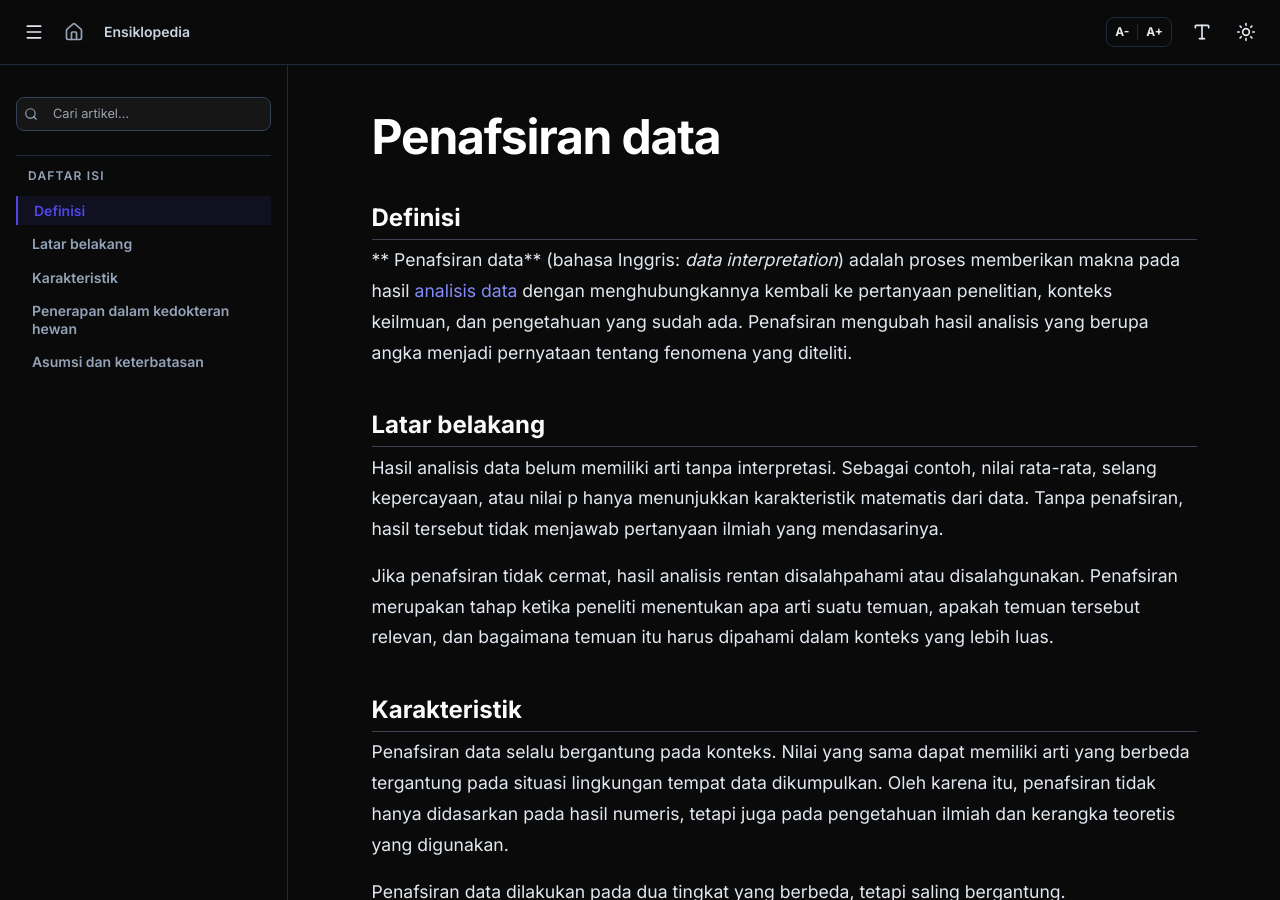
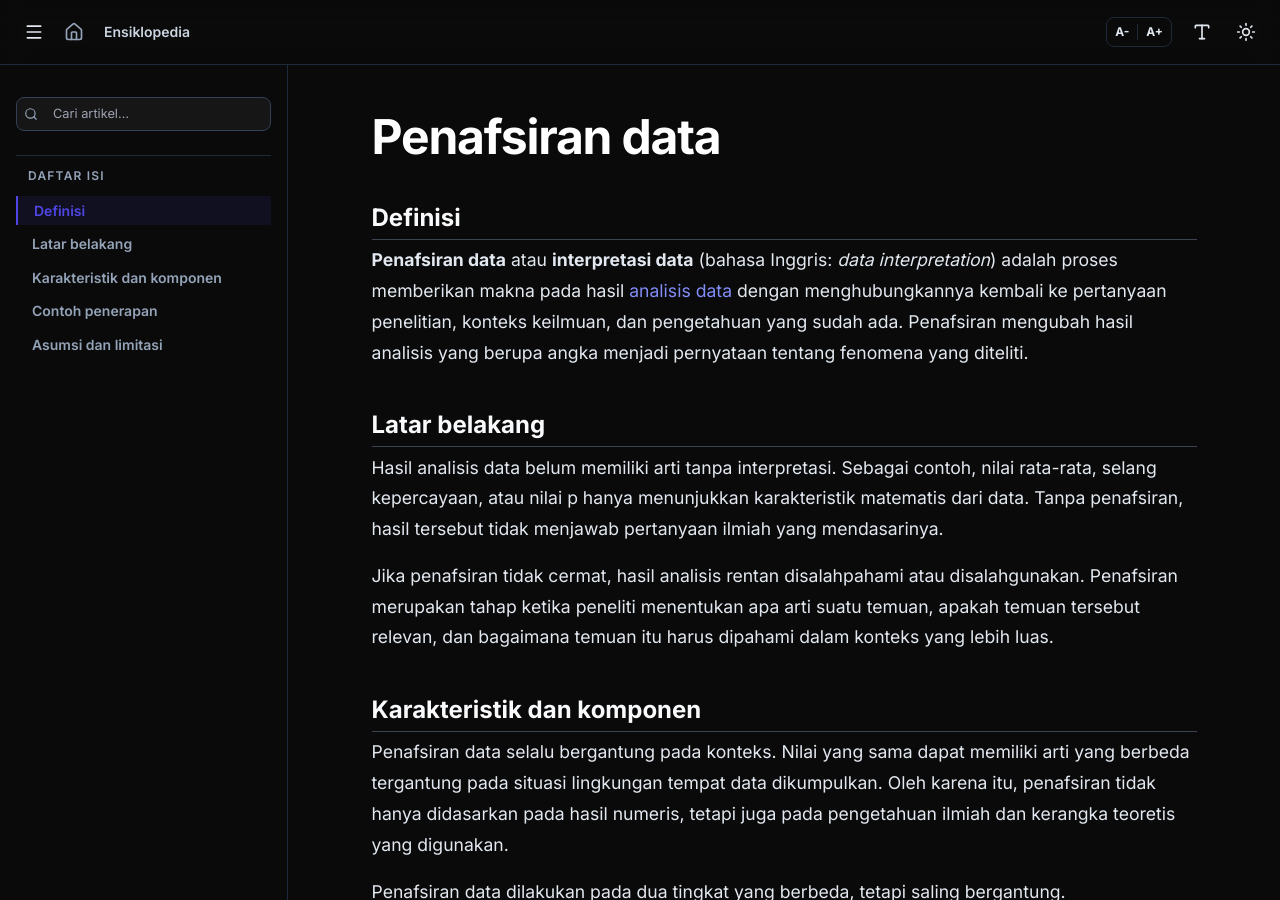
Before and after one commit to rianhs/ensiklopedia, a Jekyll site: the page built from artikel/penafsiran-data.md, in a window 1280 px wide and 900 px high. Built offline with Jekyll 4.4.1, drawn with Linux system fonts in a browser that asks for light colours; nearby versions of some CDN libraries; some web fonts are replaced; some of the changed text lies outside the part shown.

Commit message:
Revise terminology and sections in data interpretation document
Updated the terminology and structure of the document to improve clarity and consistency in the discussion of data interpretation.

```diff
--- a/artikel/penafsiran-data.md
+++ b/artikel/penafsiran-data.md
@@ -4,7 +4,7 @@ title: "Penafsiran data"
 ---
 ## Definisi
 
-** Penafsiran data**  (bahasa Inggris: *data interpretation*) adalah proses memberikan makna pada hasil [analisis data](analisis-data.md) dengan menghubungkannya kembali ke pertanyaan penelitian, konteks keilmuan, dan pengetahuan yang sudah ada. Penafsiran mengubah hasil analisis yang berupa angka menjadi pernyataan tentang fenomena yang diteliti.
+**Penafsiran data** atau **interpretasi data** (bahasa Inggris: *data interpretation*) adalah proses memberikan makna pada hasil [analisis data](analisis-data.md) dengan menghubungkannya kembali ke pertanyaan penelitian, konteks keilmuan, dan pengetahuan yang sudah ada. Penafsiran mengubah hasil analisis yang berupa angka menjadi pernyataan tentang fenomena yang diteliti.
 
 ## Latar belakang
 
@@ -13,7 +13,7 @@ Hasil analisis data belum memiliki arti tanpa interpretasi. Sebagai contoh, nila
 Jika penafsiran tidak cermat, hasil analisis rentan disalahpahami atau disalahgunakan. Penafsiran merupakan tahap ketika peneliti menentukan apa arti suatu temuan, apakah temuan tersebut relevan, dan bagaimana temuan itu harus dipahami dalam konteks yang lebih luas.
 
 
-## Karakteristik
+## Karakteristik dan komponen
 
 Penafsiran data selalu bergantung pada konteks. Nilai yang sama dapat memiliki arti yang berbeda tergantung pada situasi lingkungan tempat data dikumpulkan. Oleh karena itu, penafsiran tidak hanya didasarkan pada hasil numeris, tetapi juga pada pengetahuan ilmiah dan kerangka teoretis yang digunakan.
 
@@ -28,13 +28,13 @@ Tingkat kedua adalah penafsiran substantif, yaitu menghubungkan temuan statistik
 
 Dua konsep yang sering dicampuradukkan dalam penafsiran adalah signifikansi statistika dan signifikansi praktis. Signifikansi statistika hanya menyatakan bahwa suatu perbedaan atau hubungan kemungkinan kecil terjadi karena kebetulan. Ia tidak menyatakan apapun tentang besarnya perbedaan atau apakah perbedaan itu penting dalam praktik di dunia nyata. Sebuah perbedaan dapat signifikan secara statistika tetapi terlalu kecil untuk memiliki dampak nyata nyata, terutama ketika jumlah sampelnya sangat besar. Sebaliknya, perbedaan yang besar secara praktis dapat gagal mencapai signifikansi statistika jika sampelnya terlalu kecil.
 
-## Penerapan dalam kedokteran hewan
+## Contoh penerapan
 
 Seorang dokter hewan peneliti ingin mengetahui apakah formulasi pakan baru dapat meningkatkan produksi susu pada sapi perah. Setelah melakukan analisis data, ia menemukan bahwa sapi yang diberi pakan baru mengalami peningkatan rata-rata produksi susu sebesar 0,2 liter per hari dibandingkan kelompok kontrol, dengan hasil uji statistika menunjukkan nilai p = 0,03.
 
 Pada tahap penafsiran, peneliti tersebut mengakui bahwa secara statistika, temuan ini signifikan karena nilai p berada di bawah ambang batas 0,05. Namun, ia harus melakukan penafsiran secara klinis dan ekonomi. Jika harga formulasi pakan baru tersebut jauh lebih mahal daripada pakan standar, peningkatan hanya 0,2 liter per hari mungkin dianggap tidak signifikan secara praktis karena tidak mampu menutupi kenaikan biaya operasional. Pada skenario ini, penafsiran data yang tepat memungkinkan si dokter hewan untuk tidak merekomendasikan formulasi pakan tersebut meskipun hasilnya "signifikan secara statistika", karena nilai manfaatnya terlalu kecil bagi peternak.
 
-## Asumsi dan keterbatasan
+## Asumsi dan limitasi
 
 Penafsiran data mengasumsikan bahwa si penafsir memiliki pemahaman yang cukup tentang bidang ilmu yang berhubungan dengan fenomena yang diteliti dan mampu membedakan antara signifikansi statistika dengan signifikansi praktis.
 
```
